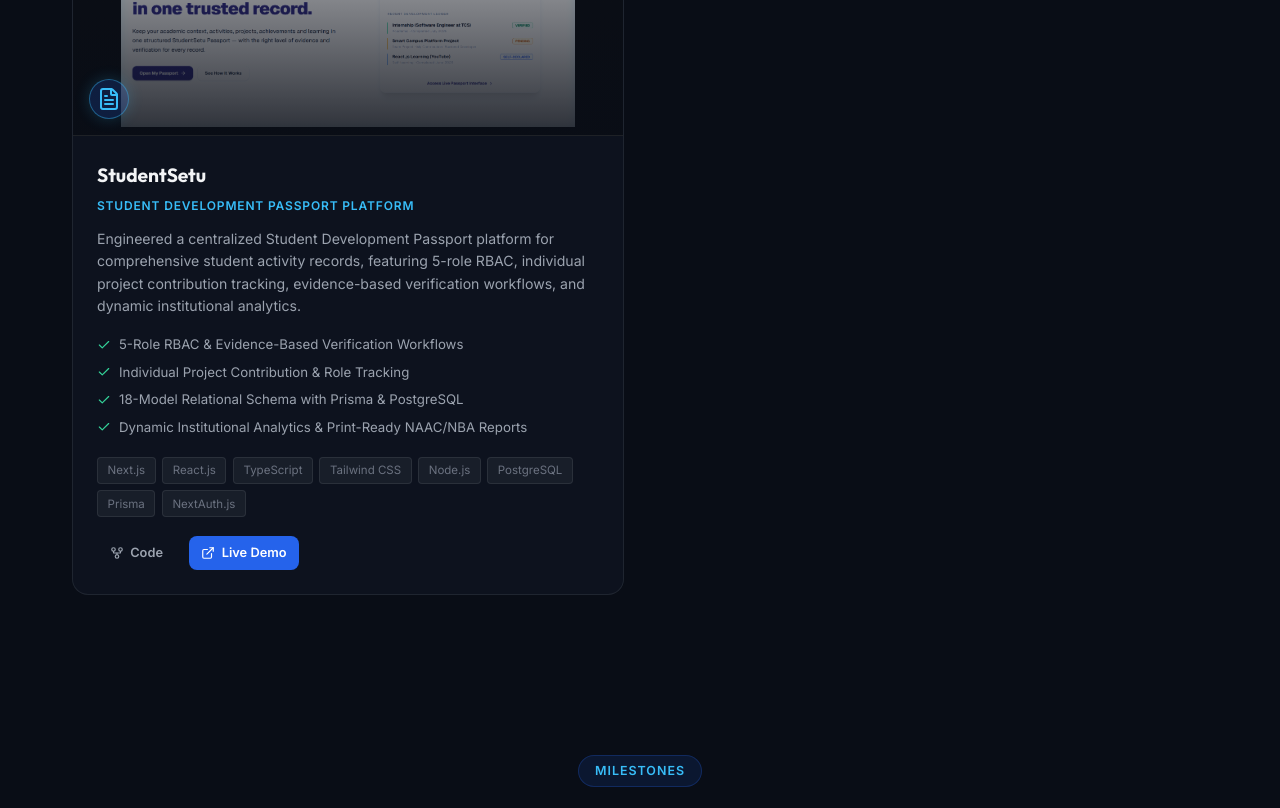
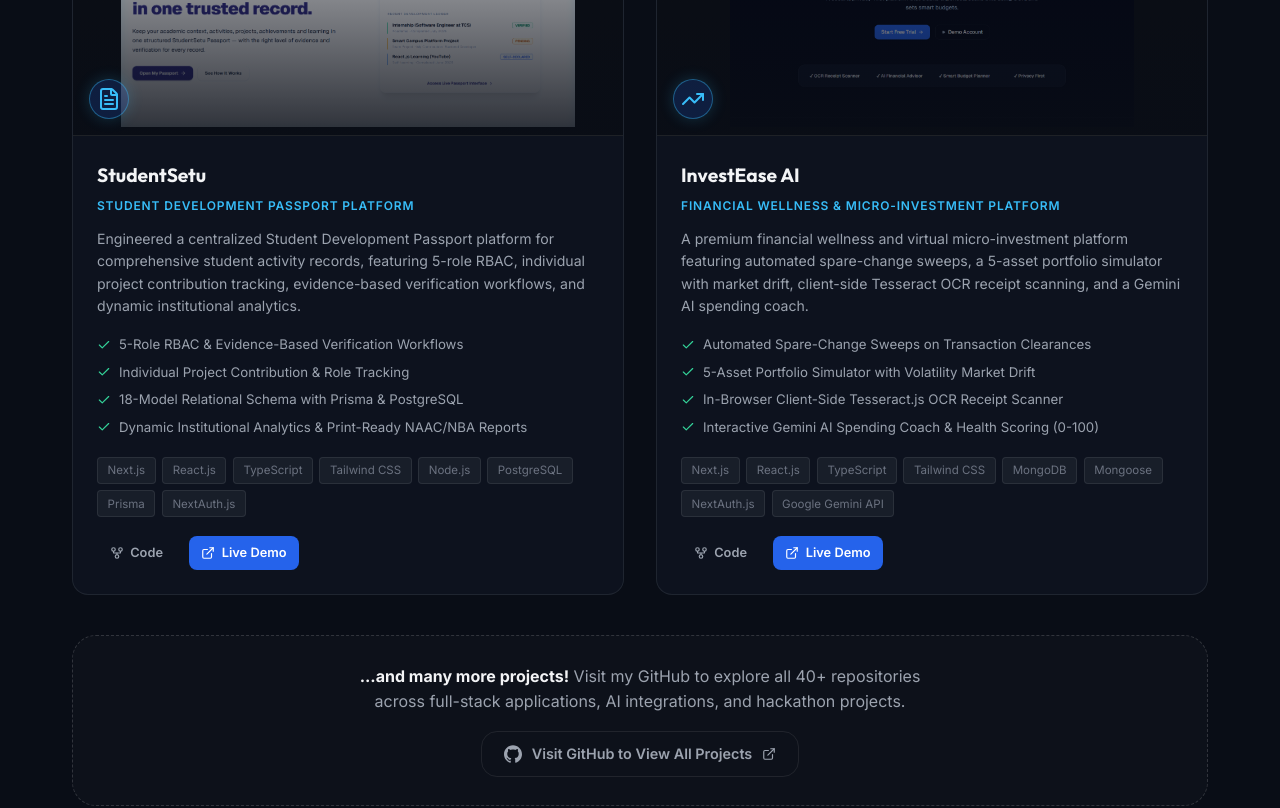
Before and after one commit to pjha91275/Prince_Jha_Portfolio, a Next.js app: page / in a window 1280 px wide. Shown: the part 5060-5868 px from the top of the page. Built offline with nearby package versions, Linux system fonts and the light colour scheme; no server answers.

Commit message:
Add InvestEase AI project

```diff
--- a/app/api/chat/route.js
+++ b/app/api/chat/route.js
@@ -25,6 +25,7 @@
   1. Quickzy: Full-Stack Quick Commerce Platform built with Next.js, React.js, JavaScript, Tailwind CSS, Node.js, MongoDB, Mongoose, NextAuth.js, Razorpay, Leaflet + LocationIQ address pinning, and a 6-module role-based admin dashboard.
   2. SkillBridge: Placement Preparation Platform built with Next.js, React.js, JavaScript, Tailwind CSS, Node.js, MongoDB, Mongoose, NextAuth.js, featuring a 100-point readiness scoring engine, ATS resume analysis, 10 technical role skill-gap assessments, a 19-topic DSA tracker, and Recharts analytics.
   3. StudentSetu: Student Development Passport Platform built with Next.js, React.js, TypeScript, Tailwind CSS, Node.js, PostgreSQL, Prisma, NextAuth.js, featuring 5-role RBAC, an 18-model relational schema, individual project contribution tracking, and institutional analytics.
+  4. InvestEase AI: Financial Wellness & Virtual Micro-Investment Platform built with Next.js, React.js, TypeScript, Tailwind CSS, MongoDB, Mongoose, NextAuth.js, and Google Gemini API — featuring automated spare-change sweeps, a 5-asset portfolio simulator with volatility market drift, in-browser Tesseract.js OCR receipt scanning, and an AI spending coach.
 - Activities & Achievements:
   - 120+ DSA problems solved across LeetCode, CodeChef, GeeksforGeeks, and CodeStudio.
   - 40+ GitHub repositories with 700+ commits.
@@ -62,7 +63,10 @@
     return "Prince Jha's technical skillset:\n\n- **Languages:** C++, Java, JavaScript, TypeScript, Python, C\n- **Frontend:** React.js, Next.js, Redux Toolkit, HTML, CSS, Tailwind CSS, Bootstrap\n- **Backend:** Node.js, Express.js, RESTful APIs, EJS\n- **Databases:** MongoDB, PostgreSQL, MySQL, Mongoose\n- **Tools:** Linux (Ubuntu), Git, GitHub, Postman, MongoDB Atlas, MongoDB Compass, Vercel, Render, VS Code, Antigravity IDE\n- **CS Fundamentals:** OOP, Data Structures & Algorithms, DBMS, OS, Computer Networks\n- **Data Science:** NumPy";
 
   if (/\b(projects|work|build|develop)\b/.test(m))
-    return "Prince has built:\n\n- **Quickzy** — Full-stack quick commerce platform with Leaflet geolocation, Razorpay payments, & role-based admin dashboard\n- **SkillBridge** — Placement preparation platform with 100-point readiness engine, ATS resume analysis & 19-topic DSA tracker\n- **StudentSetu** — Student Development Passport platform with 5-role RBAC, 18-model PostgreSQL/Prisma schema & institutional analytics\n\nAsk me about a specific project for details!";
+    return "Prince has built:\n\n- **Quickzy** — Full-stack quick commerce platform with Leaflet geolocation & Razorpay payments\n- **SkillBridge** — Placement preparation platform with 100-point readiness engine & ATS resume analysis\n- **StudentSetu** — Student Development Passport platform with 5-role RBAC & institutional analytics\n- **InvestEase AI** — Financial wellness & micro-investment platform with auto-sweeps, portfolio simulator & Gemini AI spending coach\n\nAsk me about a specific project for details!";
+
+  if (/\b(investease|invest ease|finance|investment|micro-invest)\b/.test(m))
+    return "💰 **InvestEase AI** is a Financial Wellness & Micro-Investment Platform:\n- Automatic spare-change sweeps on transactions (e.g. ₹0.35 saved on ₹421.65)\n- Real-time 5-asset portfolio simulator (Index, Mutual Funds, Stocks, Gold, Crypto) with market drift\n- In-browser Tesseract.js client-side OCR receipt scanner\n- Google Gemini AI Spending Coach & Financial Health Scoring Engine (0-100)\n\nLive Demo: [investease-ai.vercel.app](https://investease-ai.vercel.app/) | Code: [GitHub](https://github.com/pjha91275/InvestEase-AI)";
 
   if (/\b(quickzy|quick commerce)\b/.test(m))
     return "🛒 **Quickzy** is a Full-Stack Quick Commerce Platform:\n- Passwordless email auth with NextAuth.js & Brevo\n- Leaflet + LocationIQ geolocation address pinning\n- Persistent cart, wishlist, and Razorpay payment gateway\n- 6-module role-based admin dashboard with Next.js Server Actions & MongoDB";
@@ -79,7 +83,7 @@
   if (/\b(contact|email|phone|linkedin|github|reach)\b/.test(m))
     return "Reach Prince Jha:\n\n- 📧 **pjha91275@gmail.com**\n- 📞 **+91-8356928772**\n- 🐙 [github.com/pjha91275](https://github.com/pjha91275)\n- 💼 [linkedin.com/in/prince-jha-dev](https://linkedin.com/in/prince-jha-dev)\n- 🌐 [princejha.vercel.app](https://princejha.vercel.app)";
 
-  return "🤖 *Local Fallback Mode Active*\n\nI can answer questions about Prince's **skills**, **education**, **projects** (Quickzy, SkillBridge, StudentSetu), **achievements**, and **contact details**. Try asking: *'Tell me about StudentSetu'*.";
+  return "🤖 *Local Fallback Mode Active*\n\nI can answer questions about Prince's **skills**, **education**, **projects** (Quickzy, SkillBridge, StudentSetu, InvestEase AI), **achievements**, and **contact details**. Try asking: *'Tell me about InvestEase AI'*.";
 }
 
 // ─── API Key Helper ───────────────────────────────────────────────────────────
--- a/components/ChatbotWidget.jsx
+++ b/components/ChatbotWidget.jsx
@@ -53,7 +53,7 @@
 function clientFallback(msg) {
   const q = msg.toLowerCase();
   if (q.includes("project") || q.includes("work"))
-    return "Prince Jha has built:\n\n- **Quickzy** – Full-stack quick commerce platform with Leaflet geolocation, Razorpay & admin dashboard.\n- **SkillBridge** – Placement preparation platform with 100-point readiness score & ATS resume analysis.\n- **StudentSetu** – Student Development Passport platform with 5-role RBAC, PostgreSQL/Prisma & institutional analytics.";
+    return "Prince Jha has built:\n\n- **Quickzy** – Full-stack quick commerce platform with Leaflet geolocation, Razorpay & admin dashboard.\n- **SkillBridge** – Placement preparation platform with 100-point readiness score & ATS resume analysis.\n- **StudentSetu** – Student Development Passport platform with 5-role RBAC, PostgreSQL/Prisma & institutional analytics.\n- **InvestEase AI** – Financial wellness & micro-investment platform with auto-sweeps, portfolio simulator & Gemini AI spending coach.";
   if (q.includes("skill") || q.includes("language") || q.includes("technolog"))
     return "Prince's skills:\n- **Languages:** C++, Java, JavaScript, TypeScript, Python, C\n- **Frontend:** React.js, Next.js, Redux Toolkit, HTML, CSS, Tailwind CSS, Bootstrap\n- **Backend:** Node.js, Express.js, RESTful APIs, EJS\n- **Databases:** MongoDB, PostgreSQL, MySQL, Mongoose\n- **Tools:** Linux (Ubuntu), Git, GitHub, Postman, MongoDB Atlas, Vercel, Render, VS Code";
   if (q.includes("educat") || q.includes("tcet") || q.includes("cgpi") || q.includes("college"))
@@ -62,7 +62,7 @@
     return "Reach Prince:\n- 📧 **pjha91275@gmail.com**\n- 📞 **+91-8356928772**\n- 💼 [LinkedIn](https://linkedin.com/in/prince-jha-dev)\n- 🐙 [GitHub](https://github.com/pjha91275)\n- 🌐 [Portfolio](https://princejha.vercel.app)";
   if (q.includes("achievement") || q.includes("hackathon") || q.includes("dsa") || q.includes("contest"))
     return "Prince's achievements:\n- **120+** DSA problems solved\n- **40+** GitHub repos, **700+** commits\n- **15+** national hackathons participated (Top 8 Finalist at IEEE Mega Project 8.0)\n- **3rd Rank** in Code Contest by Enginow";
-  return "👋 I'm Prince's AI Assistant (Offline Mode).\n\nAsk me about his **skills**, **projects** (Quickzy, SkillBridge, StudentSetu), **education**, **achievements**, or **contact** info.";
+  return "👋 I'm Prince's AI Assistant (Offline Mode).\n\nAsk me about his **skills**, **projects** (Quickzy, SkillBridge, StudentSetu, InvestEase AI), **education**, **achievements**, or **contact** info.";
 }
 
 export default function ChatbotWidget({ backendStatus }) {
--- a/components/ProjectsSection.jsx
+++ b/components/ProjectsSection.jsx
@@ -1,5 +1,5 @@
 "use client";
-import { GraduationCap, ShoppingBag, FileText, GitFork, ExternalLink, Check } from "lucide-react";
+import { GraduationCap, ShoppingBag, FileText, TrendingUp, GitFork, ExternalLink, Check } from "lucide-react";
 import { portfolioData } from "@/lib/portfolioData";
 import ScrollReveal from "./ScrollReveal";
 
@@ -12,6 +12,7 @@
       case "GraduationCap": return <GraduationCap size={24} />;
       case "ShoppingBag": return <ShoppingBag size={24} />;
       case "FileText": return <FileText size={24} />;
+      case "TrendingUp": return <TrendingUp size={24} />;
       default: return <GraduationCap size={24} />;
     }
   };
@@ -73,6 +74,52 @@
           </div>
         ))}
       </div>
+
+      {/* More Projects Callout */}
+      <div className="more-projects-callout glass-card" style={{
+        marginTop: "2.5rem",
+        padding: "1.75rem 2rem",
+        textAlign: "center",
+        display: "flex",
+        flexDirection: "column",
+        alignItems: "center",
+        justifyContent: "center",
+        gap: "1rem",
+        borderRadius: "var(--radius-lg, 16px)",
+        border: "1px dashed rgba(255, 255, 255, 0.15)",
+        background: "rgba(255, 255, 255, 0.02)"
+      }}>
+        <p style={{
+          color: "var(--text-secondary)",
+          fontSize: "1rem",
+          lineHeight: "1.6",
+          margin: 0,
+          maxWidth: "600px"
+        }}>
+          <strong style={{ color: "var(--text-primary)" }}>...and many more projects!</strong> Visit my GitHub to explore all 40+ repositories across full-stack applications, AI integrations, and hackathon projects.
+        </p>
+        <a
+          href="https://github.com/pjha91275"
+          target="_blank"
+          rel="noopener noreferrer"
+          className="btn btn-secondary"
+          id="more-projects-github-btn"
+          style={{
+            display: "inline-flex",
+            alignItems: "center",
+            gap: "0.6rem",
+            padding: "0.65rem 1.4rem",
+            fontSize: "0.9rem",
+            borderRadius: "var(--radius-md, 10px)"
+          }}
+        >
+          <svg viewBox="0 0 24 24" width="18" height="18" fill="currentColor">
+            <path d="M12 .297c-6.63 0-12 5.373-12 12 0 5.303 3.438 9.8 8.205 11.385.6.113.82-.258.82-.577 0-.285-.01-1.04-.015-2.04-3.338.724-4.042-1.61-4.042-1.61C4.422 18.07 3.633 17.7 3.633 17.7c-1.087-.744.084-.729.084-.729 1.205.084 1.838 1.236 1.838 1.236 1.07 1.835 2.809 1.305 3.495.998.108-.776.417-1.305.76-1.605-2.665-.3-5.466-1.332-5.466-5.93 0-1.31.465-2.38 1.235-3.22-.135-.303-.54-1.523.105-3.176 0 0 1.005-.322 3.3 1.23.96-.267 1.98-.399 3-.405 1.02.006 2.04.138 3 .405 2.28-1.552 3.285-1.23 3.285-1.23.645 1.653.24 2.873.12 3.176.765.84 1.23 1.91 1.23 3.22 0 4.61-2.805 5.625-5.475 5.92.42.36.81 1.096.81 2.22 0 1.606-.015 2.896-.015 3.286 0 .315.21.69.825.57C20.565 22.092 24 17.592 24 12.297c0-6.627-5.373-12-12-12"/>
+          </svg>
+          <span>Visit GitHub to View All Projects</span>
+          <ExternalLink size={14} />
+        </a>
+      </div>
       </ScrollReveal>
     </section>
   );
```
Also changed, not shown: lib/portfolioData.js, public/assets/projects/investease.png (added), 1 other file (tests, documents, lock files or other folders).
